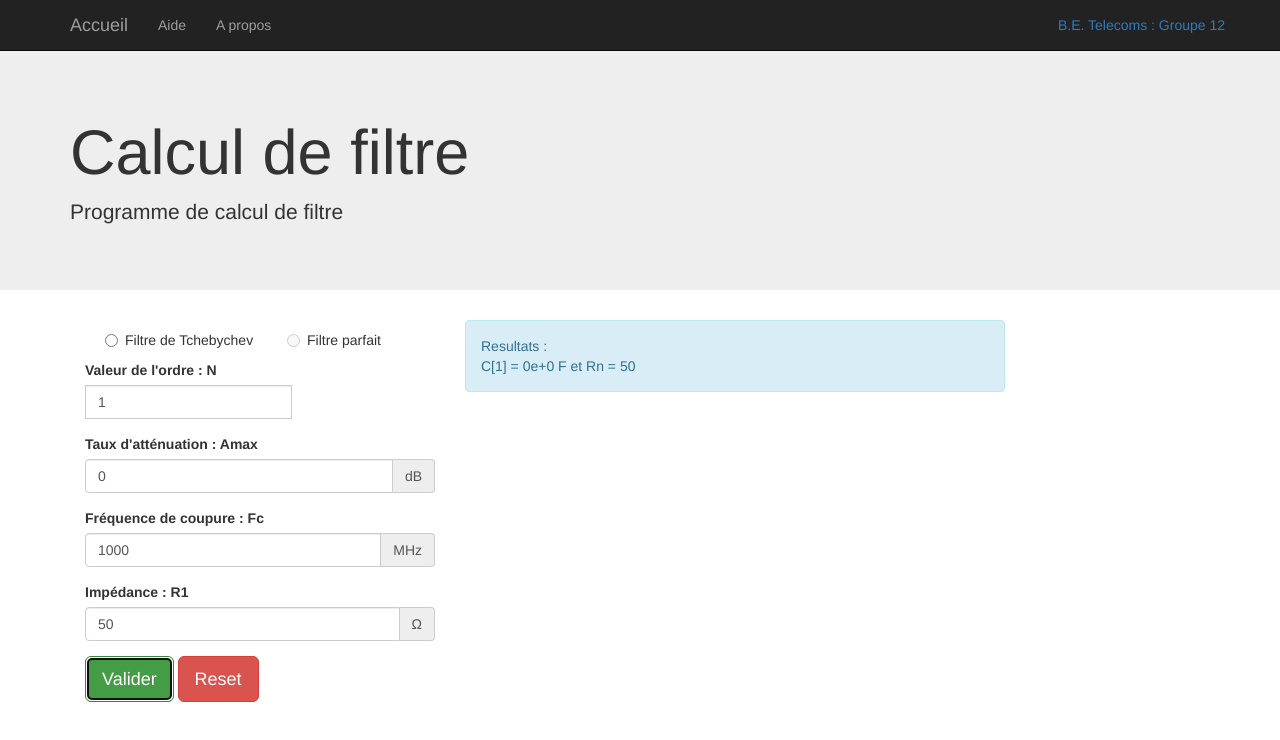
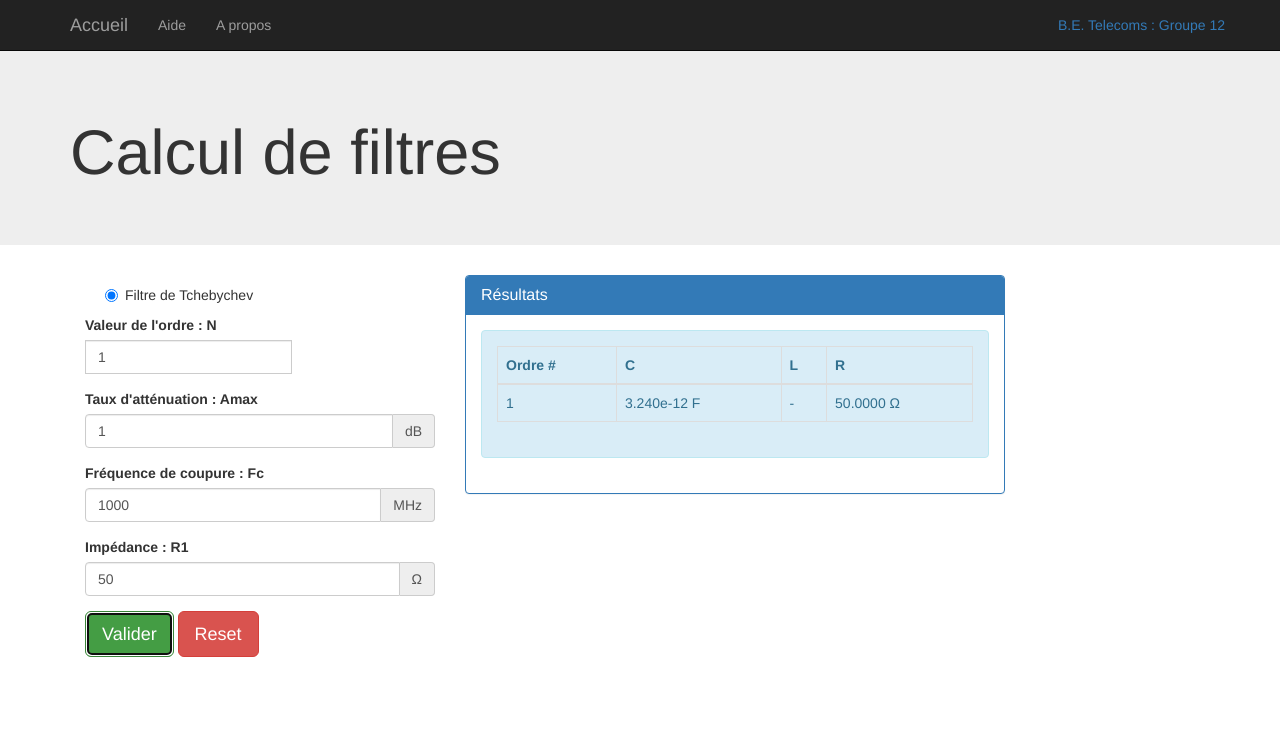
Before and after one commit to hahahafr/username.github.io, a plain HTML site: page Filtres/sources/index.html in a window 1280 px wide. Both pictures are taken after a click on the button "Valider". Drawn offline with Linux system fonts and the light colour scheme.

Commit message:
modifié :         Filtres/sources/index.html 	modifié :         Filtres/sources/rsc/app.js

```diff
--- a/Filtres/sources/index.html
+++ b/Filtres/sources/index.html
@@ -7,6 +7,8 @@
     </head>
 
     <body role="document" style="padding-top:50px; padding-bottom:20px; margin-bottom:60px;">
+
+    <!-- barre de menu -->
         <nav class="navbar navbar-inverse navbar-fixed-top">
             <div class="container">
                 <div class="navbar-header">
@@ -27,50 +29,55 @@
                 </div>
             </div>
         </nav>
+
+        <!-- barre de titre -->
         <div class="jumbotron">
             <div class="container theme-showcase" role="main">
-                <h1>Calcul de filtre</h1>
-                <p>Programme de calcul de filtre</p>
+                <h1>Calcul de filtres</h1>
             </div>
         </div>
+
+        <!-- contenu de la page -->
         <div class="container">
             <div class="col-lg-4">
                 <form name="general" action="index.html">
                     <label class="radio-inline">
                         <div class="radio">
-                            <label><input type="radio" name="optradio">Filtre de Tchebychev</label>
+                            <label><input type="radio" name="optradio" checked>Filtre de Tchebychev</label>
                         </div>
                     </label>
-                        <label class="radio-inline">
+                <!--
+                    <label class="radio-inline">
                         <div class="radio disabled">
-                            <label><input type="radio" name="optradio" disabled="true">Filtre parfait</label>
+                            <label><input type="radio" name="optradio" disabled>Filtre parfait</label>
                         </div>
                     </label>
+                -->
 
                     <div class="form-group">
                         <label for="inpout">Valeur de l'ordre : N</label>
                         <div class="input-group">
-                            <input type="number" id="inputN" class="form-control" placeholder=" > 0 " value="1">
+                            <input type="number" min="1" id="inputN" class="form-control" value="1" data-bind="value:inputN" >
                         </div>
                     </div>
                     <div class="form-group">
                         <label for="inputAmax">Taux d'atténuation : Amax</label>
                         <div class="input-group">
-                            <input class="form-control" id="inputAmax" placeholder="Atténuation" value="0">
+                            <input type="number" min="1" class="form-control" id="inputAmax" value="1" data-bind="value:inputAmax" >
                             <span class="input-group-addon">dB</span>
                         </div>
                     </div>
                     <div class="form-group">
                         <label for="inputFreqc">Fréquence de coupure : Fc</label>
                         <div class="input-group">
-                            <input type="text" class="form-control" id="inputFreqc" placeholder="Fréquence" value="1000">
+                            <input type="number" min="1" class="form-control" id="inputFreqc" value="1000" data-bind="value:inputFreqc" >
                             <span class="input-group-addon">MHz</span>
                         </div>
                     </div>
                     <div class="form-group">
                         <label for="inputRi">Impédance : R1</label>
                         <div class="input-group">
-                            <input type="text" class="form-control" id="inputRi" placeholder="Impédance" value="50">
+                            <input type="number" min="1" class="form-control" id="inputRi" value="50" data-bind="value:inputRi" >
                             <span class="input-group-addon">Ω</span>
                         </div>
                     </div>
@@ -78,14 +85,18 @@
                     <input type="button" onclick="location.reload();" value="Reset" class=" btn btn-lg btn-danger">
                 </form>
             </div>
-
             <div  class="col-lg-6">
-                <div id="resultats">
+                <div class="panel panel-primary">
+                    <div class="panel-heading">
+                        <h3 class="panel-title"> Résultats </h3>
+                    </div>
+                    <div class="panel-body">
+                        <div id="resultats"> </div>
+                    </div>
                 </div>
             </div>
         </div>
-
+        <!-- l'application -->
         <script src="rsc/app.js"></script>
-
     </body>
 </html>
--- a/Filtres/sources/rsc/app.js
+++ b/Filtres/sources/rsc/app.js
@@ -42,20 +42,20 @@ function main(general)
 
     champsResultat = document.getElementById('resultats');
 
-/* Script de calcul du filtre de Tchebyscheff */
-var ordre = document.general.inputN.value;
-var attenuation = document.general.inputAmax.value;
-var freqCoup = document.general.inputFreqc.value;
-var impedance = document.general.inputRi.value;
+    // saisies
+    var ordre = document.general.inputN.value;
+    var attenuation = document.general.inputAmax.value;
+    var freqCoup = document.general.inputFreqc.value;
+    var impedance = document.general.inputRi.value;
 
-    if (isNaN(ordre) || ordre>0)
+    if ( isNaN(ordre) || isNaN(attenuation) || isNaN(freqCoup) || isNaN(impedance) || ordre <= 0 || attenuation <= 0 || freqCoup <= 0 || impedance <= 0)
     {
-
+        champsResultat.setAttribute('class','alert alert-danger');
+        champsResultat.innerHTML = "<p>Veuillez remplir correctement les champs de données</p>";
+    }
+    else
+    {
         champsResultat.setAttribute('class','alert alert-info');
-        var resultlabel = document.createTextNode("Resultats :");
-        champsResultat.appendChild(resultlabel);
-        var newLink = document.createElement('br');
-        champsResultat.appendChild(newLink);
 
         var N = new Number(ordre); /* Ordre du filtre */
         var ak = new Array();
@@ -132,39 +132,36 @@ var impedance = document.general.inputRi.value;
             c[k] = gk[k]/((Ri*Wc));
         }
 
-        var expr1="C[";
-        var expr2="] = ";
-        var expr3=" F et Rn = ";
-        var expr5="L[";
-        var expr6=" H et Rn = ";
         /* Affichage des résultats sous forme Exponentielle */
         var res = new Number();
+        resultats = '<table class="table table-bordered">'
+        resultats += '<thead> <tr>'
+        resultats += '<th> Ordre # </th>   <th> C </th>   <th> L </th>   <th> R </th>'
+        resultats += '</tr> </thead>'
+        resultats += '<tbody>';
 
-        for(k=1; k<=N;k++)
+        for(k=1; k<=N; k++)
         {
-            if((k%2)!=0)
+            resultats += "<tr> <td> " + k + "</td>";
+
+            if( (k%2) != 0 )
             {
-                res = c[k];
-                var tchebir=expr1+k+expr2+res.toExponential()+expr3+Rn;
-                var newLinkText = document.createTextNode(tchebir);
-                champsResultat.appendChild(newLinkText);
-                var newLink = document.createElement('br');
-                champsResultat.appendChild(newLink);
+                var aff = c[k].toPrecision(4);
+                resultats += "<td>"+ aff +" F </td>";
+                resultats += "<td> - </td>";
+                resultats += "<td>" + Rn.toFixed(4) + " Ω </td>";
             }
             else
             {
-                res = l[k];
-                var tchebir=expr5+k+expr2+res.toExponential()+expr6+Rn;
-                var newLinkText = document.createTextNode(tchebir);
-                champsResultat.appendChild(newLinkText);
-                        var newLink = document.createElement('br');
-                champsResultat.appendChild(newLink);
+                var aff = l[k].toPrecision(4);
+                resultats += "<td> - </td>";
+                resultats += "<td>" + aff + " H </td>";
+                resultats += "<td>" + Rn.toFixed(4) + " Ω </td>";
             }
+
+            resultats += "</tr>";
         }
-    }
-    else{
-            champsResultat.setAttribute('class','alert alert-danger');
-            var resultlabel = document.createTextNode("Veuillez remplir correctement les champs de données");
-            champsResultat.appendChild(resultlabel);
+        resultats += "</tbody> </table>";
+        champsResultat.innerHTML = resultats;
     }
 }
```
